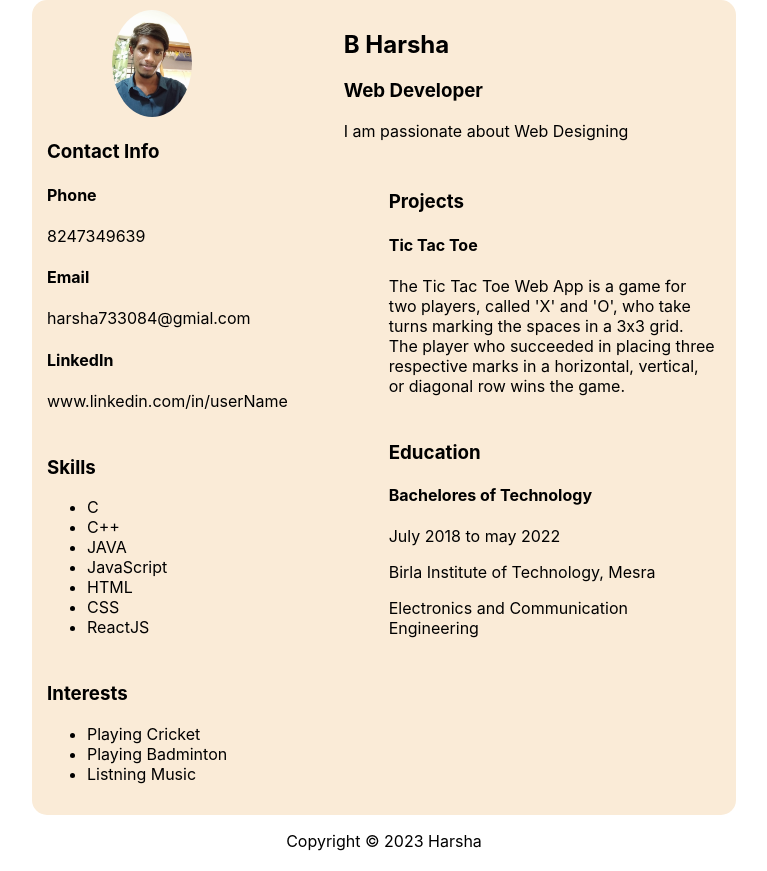
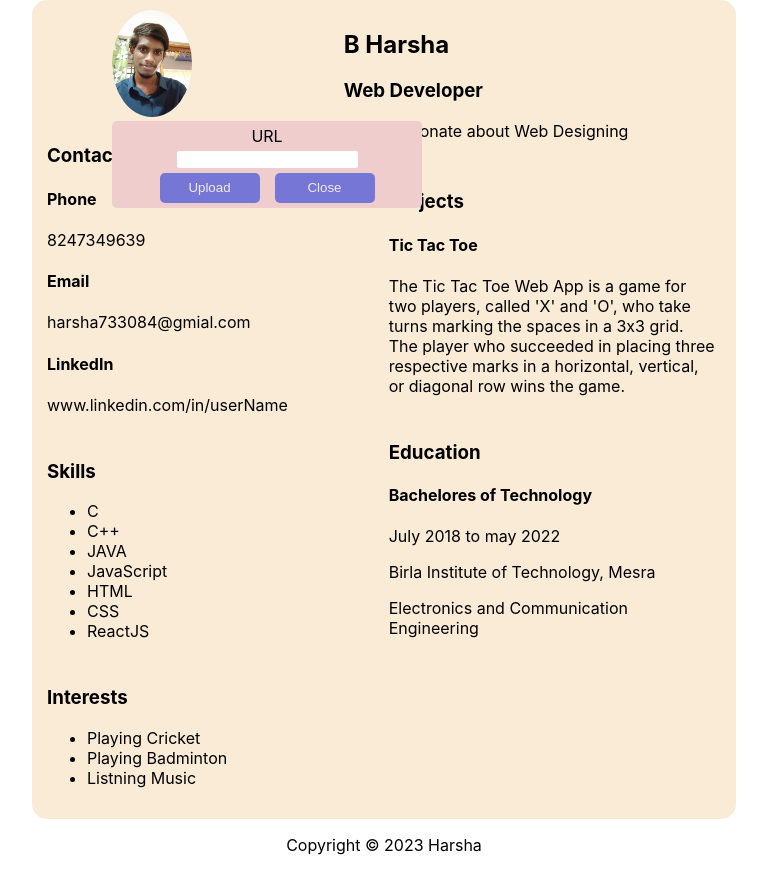
Before and after one commit to Harshahari1207/CV-Project, a React (Create React App) app: page / in a window 1280 px wide. Both pictures are taken after a click on the picture 408 px from the left and 63 px from the top of the page. Shown: the whole page, without its empty margins (256-1023 px from the left). Built offline with nearby package versions, Linux system fonts and the light colour scheme.

Commit message:
Profile Photo Editable now

```diff
--- a/src/App.css
+++ b/src/App.css
@@ -140,6 +140,11 @@ form button {
   justify-content: space-around;
   gap: calc(var(--gap) * 3);
 }
+#profileImgFormButton, #closeButtonProfileImgFormButton{
+  width: 100px;
+  position: relative;
+  display: flex;
+}
 /*
 .App-logo {
   height: 40vmin;
--- a/src/App.js
+++ b/src/App.js
@@ -6,6 +6,7 @@ import React from "react";
 function App() {
   return (
     <div className="App">
+
       <div className="container">
         <Left />
         <Right />
--- a/src/components/Left.js
+++ b/src/components/Left.js
@@ -2,23 +2,16 @@ import React, { Component } from "react";
 import { Contact } from "./Contact";
 import { Skills } from "./Skills";
 import { Interests } from "./Interests";
-import img from "../img/myImage.jpg";
+import ProfileImg from "./ProfileImg";
 
 class Left extends Component {
-    constructor() {
-      super();
-      this.state = {
-        imgLoad: img,
-      };
-      // this.imgChanger =  onClick=this.imgChanger
-    }
 
   render() {
     return (
       <div className="left">
 
         <div className="profileImg">
-          <img src={this.state.imgLoad}/>
+          <ProfileImg/>
         </div>
         <Contact />
         <Skills />
--- /dev/null
+++ b/src/components/ProfileImg.js
@@ -0,0 +1,52 @@
+import React, { useState } from "react";
+import img from "../img/myImage.jpg";
+
+const ProfileImg = () => {
+  const [image, setImage] = useState(img);
+  const [edit, setEdit] = useState(false);
+
+  const changeImageUrl = () => {
+    console.log("Image Clicked");
+    setEdit(true);
+  };
+  const changeImage = () => {
+    const newUrl = document.getElementById("url").value;
+    setImage(newUrl);
+    setEdit(false);
+  };
+  const closeForm = () => {
+    setEdit(false);
+  };
+
+  return (
+    <div>
+      <img onClick={changeImageUrl} src={image} alt="profile" />
+      {edit && (
+        <div className="profileImageForm">
+          <form>
+            <label htmlFor="url">URL</label>
+            <input type="text" id="url" />
+            <div className="formButtons">
+              <button
+                id="profileImgFormButton"
+                type="button"
+                onClick={changeImage}
+              >
+                Upload
+              </button>
+              <button
+                id="closeButtonProfileImgFormButton"
+                type="button"
+                onClick={closeForm}
+              >
+                Close
+              </button>
+            </div>
+          </form>
+        </div>
+      )}
+    </div>
+  );
+};
+
+export default ProfileImg;
```
Also changed, not shown: package.json (+2 -5 lines), manifest.json (deleted), 2 other files (tests, documents, lock files or other folders).
